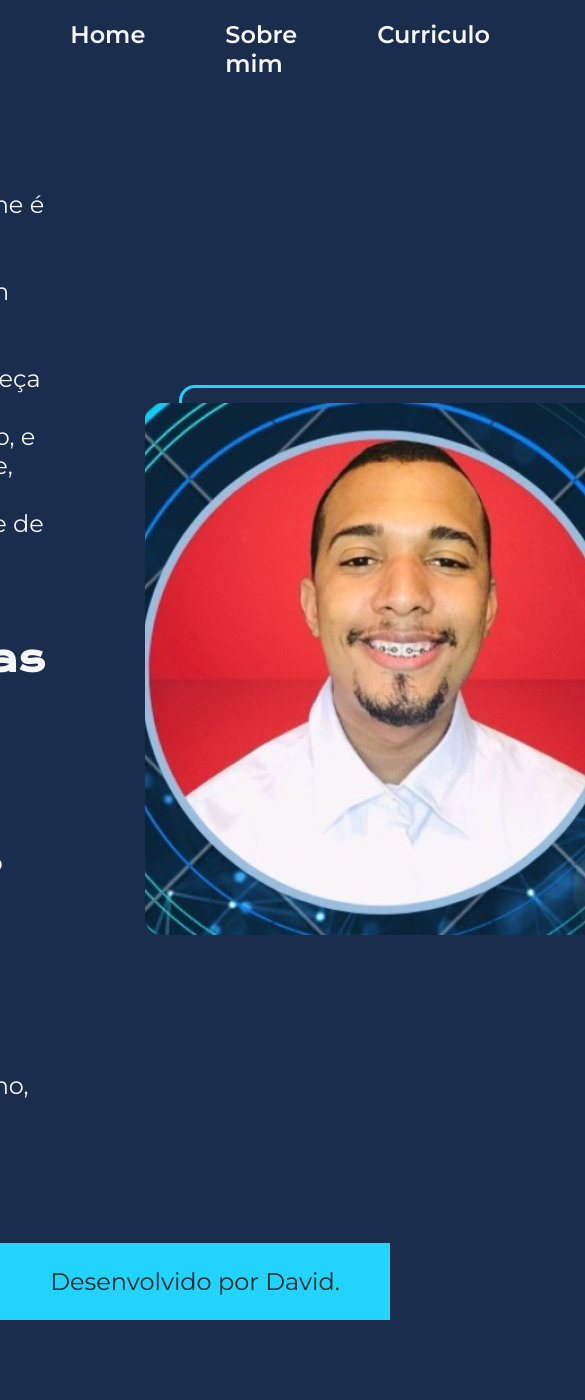
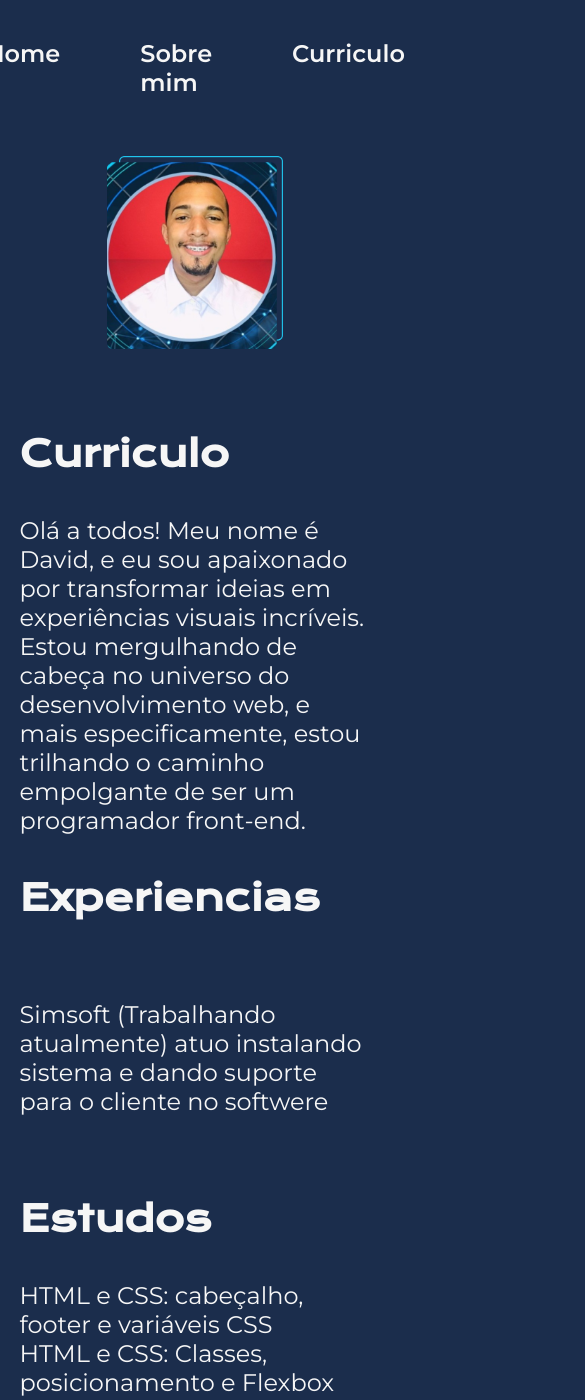
Before and after one commit to davidgabriel23/Portifolio_alura, a plain HTML site: page curriculum.html in a window 390 px wide. Shown: the top 1400 px of the page, 585 px wide, since content can reach past the window. Before the commit the page ends 1320 px from the top, so only its background shows below. Drawn offline with nearby package versions, Linux system fonts and the light colour scheme; a web font is replaced by a local one.

Commit message:
fanalização do Projeto

```diff
--- a/curriculum.html
+++ b/curriculum.html
@@ -35,7 +35,7 @@
 
 
         </section>
-        <img src="./assets/Imagem.png" alt="img-perfil" />
+        <img class="apresentacao__imagem" src="./assets/Imagem.png" alt="img-perfil" />
     </main>
     <footer class="rodape">Desenvolvido por David.</footer>
 
--- a/style/style.css
+++ b/style/style.css
@@ -33,24 +33,21 @@ body {
     display: flex;
     align-items: center;
     justify-content: center;
-    gap: 100px;
+    gap: 82px;
    /* height: calc(100vh - 590px); */
 }
 
 .apresentacao__conteudo {
-    width: 615px;
+    width: 50%;
     display: flex;
     flex-direction: column;
     gap: 40px;
 
 
-
-
-
 }
 
 .apresentacao__conteudo__titulo {
-    font-size: 36px;
+    font-size: 2.25rem;
     font-family: 'Krona One', sans-serif;
 }
 
@@ -65,7 +62,7 @@ body {
 
 .cabecalho__menu__links{
     font-family:'Montserrat', sans-serif;
-    font-size: 24px;
+    font-size: 1.5rem;
     font-weight: 600;
     color: var(--cor-secundaria);
     text-decoration: none;
@@ -73,7 +70,7 @@ body {
 }
 
 .apresentacao__conteudo__texto {
-    font-size: 24px;
+    font-size: 1.5rem;
     font-family: 'Montserrat', sans-serif;
     list-style-type: none;
 
@@ -93,7 +90,7 @@ body {
 
    font-family: 'Krona One', sans-serif;
    font-weight: 400;
-   font-size: 24px;
+   font-size: 1.5rem;
 }
 
 
@@ -103,10 +100,10 @@ body {
     justify-content: center; /* alinhei eles no meio */
     gap: 16px; /* dei a margem entre o texto e o icone */
     border: 2px solid var(--cor-terciaria);
-    width: 378px;
+    width: 50%;
     text-align: center;
     border-radius: 8px;
-    font-size: 24px;
+    font-size: 1.5rem;
     font-weight: 600;
     padding: 21.5px 0;
     text-decoration: none;
@@ -119,12 +116,38 @@ body {
 
 }
 
+.apresentacao__imagem {
+    width: 50%;
+}
+
 .rodape {
     padding: 24px;
     color: #272727;
     background-color: var(--cor-terciaria);
     text-align: center;
     font-family: 'Montserrat', sans-serif;
-    font-size: 24px;
+    font-size: 1.5rem;
     font-weight: 400;
 }
+
+
+@media (max-width: 1152px){
+
+    .cabecalho {
+        padding: 10%;
+    }
+
+    .cabecalho__menu {
+        justify-content: center;
+    }
+
+
+    .apresentacao {
+        flex-direction: column-reverse;
+        padding: 5%;
+    }
+
+    .apresentacao__conteudo {
+        width: auto;
+    }
+}
```
Also changed, not shown: about.html (+1 -1 lines), index.html (+1 -1 lines).
